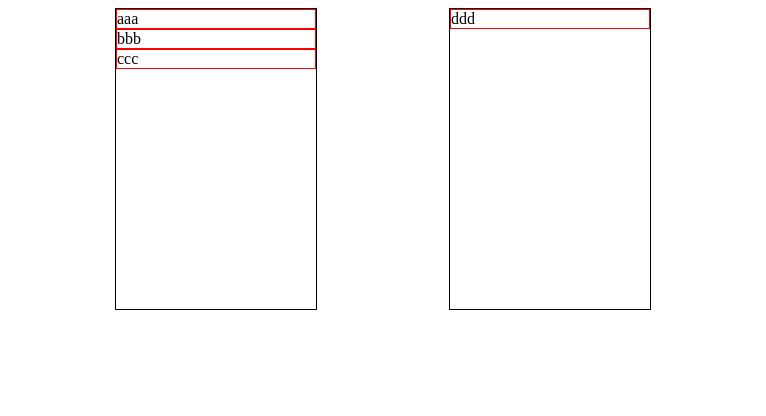
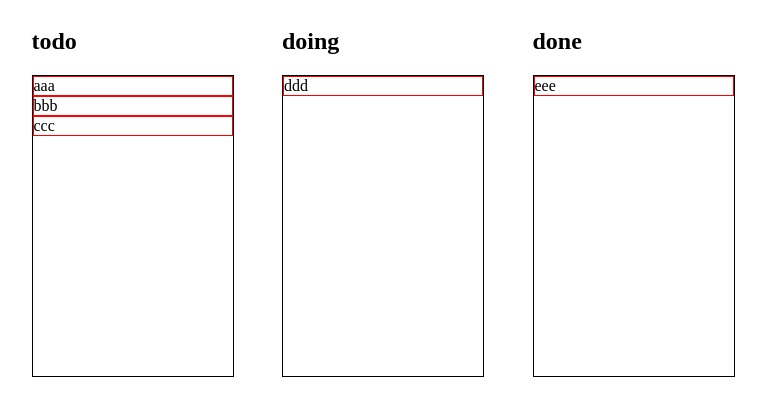
Before and after one commit to hjhj97/react-task-dnd, a React (Vite) app: page / in a window 1280 px wide. Shown: the top 416 px of the page, without its empty margins (257-1023 px from the left). Built offline with nearby package versions, Linux system fonts and the light colour scheme.

Commit message:
refactor : 컴포넌트 분리

```diff
--- a/src/App.tsx
+++ b/src/App.tsx
@@ -1,8 +1,19 @@
 import { DragDropContext, Draggable, DraggableLocation, DropResult, Droppable } from "react-beautiful-dnd";
 import "./App.css";
 import { useState } from "react";
+import DropppableTask from "./components/DropppableTask";
 
-const data = {
+export type TaskItem = {
+  id: number;
+  name: string;
+};
+
+export type TaskStatus = "todo" | "doing" | "done";
+export type Task = {
+  [status in TaskStatus]: TaskItem[];
+};
+
+const data: Task = {
   todo: [
     {
       id: 1,
@@ -23,6 +34,12 @@ const data = {
       name: "ddd",
     },
   ],
+  done: [
+    {
+      id: 5,
+      name: "eee",
+    },
+  ],
 };
 
 function App() {
@@ -33,57 +50,22 @@ function App() {
     const destIdx = dest.index;
     const tmp = { ...tasks };
 
-    const [deleted] = tmp[source.droppableId].splice(sourceIdx, 1);
-    tmp[dest.droppableId].splice(destIdx, 0, deleted);
+    const [deleted] = tmp[source.droppableId as TaskStatus].splice(sourceIdx, 1);
+    tmp[dest.droppableId as TaskStatus].splice(destIdx, 0, deleted);
     setTasks(tmp);
   };
+
   const onDragEnd = ({ source, destination }: DropResult) => {
     if (!destination || source.index === destination?.index) return;
     moveItems(source, destination);
   };
+
   return (
     <div className="global">
       <DragDropContext onDragEnd={onDragEnd}>
-        <Droppable droppableId="todo">
-          {(provided) => (
-            <div className="container todo" ref={provided.innerRef} {...provided.droppableProps}>
-              {tasks.todo.map((todo, idx) => (
-                <Draggable key={todo.id} draggableId={String(todo.id)} index={idx}>
-                  {(provided) => (
-                    <div
-                      className="item"
-                      ref={provided.innerRef}
-                      {...provided.dragHandleProps}
-                      {...provided.draggableProps}
-                    >
-                      <div>{todo.name}</div>
-                    </div>
-                  )}
-                </Draggable>
-              ))}
-            </div>
-          )}
-        </Droppable>
-        <Droppable droppableId="doing">
-          {(provided) => (
-            <div className="container doing" ref={provided.innerRef} {...provided.droppableProps}>
-              {tasks.doing.map((doing, idx) => (
-                <Draggable key={doing.id} draggableId={String(doing.id)} index={idx}>
-                  {(provided) => (
-                    <div
-                      className="item"
-                      ref={provided.innerRef}
-                      {...provided.dragHandleProps}
-                      {...provided.draggableProps}
-                    >
-                      <div>{doing.name}</div>
-                    </div>
-                  )}
-                </Draggable>
-              ))}
-            </div>
-          )}
-        </Droppable>
+        <DropppableTask id="todo" tasks={tasks.todo} />
+        <DropppableTask id="doing" tasks={tasks.doing} />
+        <DropppableTask id="done" tasks={tasks.done} />
       </DragDropContext>
     </div>
   );
--- /dev/null
+++ b/src/components/DropppableTask.tsx
@@ -0,0 +1,38 @@
+import React from "react";
+import { Draggable, Droppable } from "react-beautiful-dnd";
+import { TaskItem, TaskStatus } from "../App";
+
+type DropppableTaskProps = {
+  id: TaskStatus;
+  tasks: TaskItem[];
+};
+
+function DropppableTask({ id, tasks }: DropppableTaskProps) {
+  return (
+    <div>
+      <h2>{id}</h2>
+      <Droppable droppableId={id}>
+        {(provided) => (
+          <div className="container todo" ref={provided.innerRef} {...provided.droppableProps}>
+            {tasks.map((task, idx) => (
+              <Draggable key={task.id} draggableId={String(task.id)} index={idx}>
+                {(provided) => (
+                  <div
+                    className="item"
+                    ref={provided.innerRef}
+                    {...provided.dragHandleProps}
+                    {...provided.draggableProps}
+                  >
+                    <div>{task.name}</div>
+                  </div>
+                )}
+              </Draggable>
+            ))}
+          </div>
+        )}
+      </Droppable>
+    </div>
+  );
+}
+
+export default DropppableTask;
```
